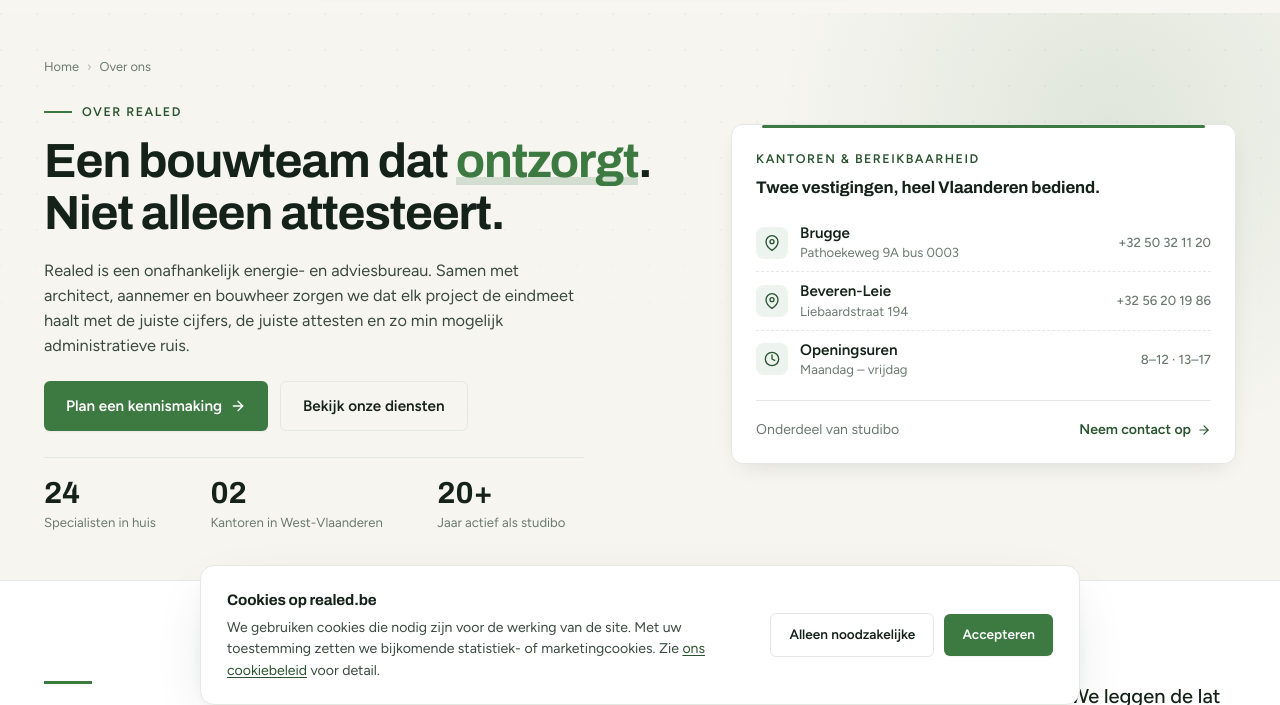
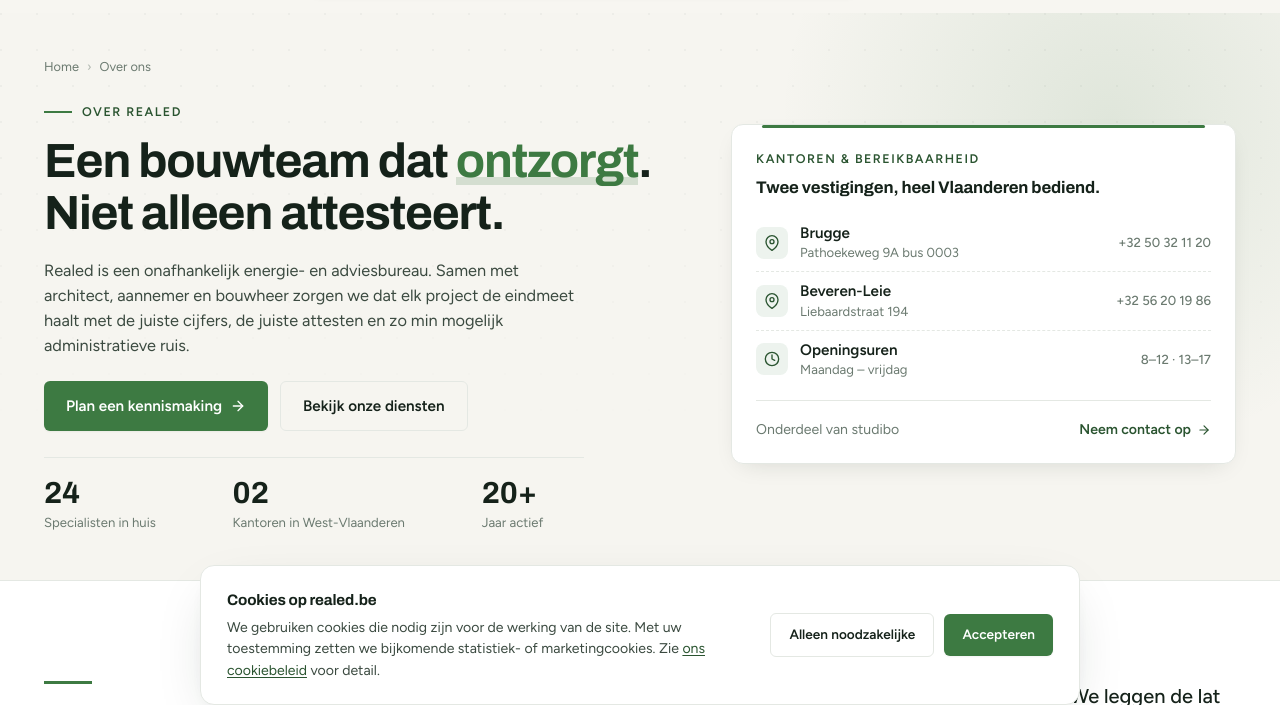
Before and after one commit to glivit/website, a plain HTML site: page over-ons.html in a window 1280 px wide. Shown: the part 75-780 px from the top of the page. Drawn offline with Linux system fonts and the light colour scheme.

Commit message:
Update over-ons.html

```diff
--- a/over-ons.html
+++ b/over-ons.html
@@ -101,7 +101,7 @@
       <div class="page-hero-stats">
         <div class="stat"><div class="num">24</div><div class="lbl">Specialisten in huis</div></div>
         <div class="stat"><div class="num">02</div><div class="lbl">Kantoren in West-Vlaanderen</div></div>
-        <div class="stat"><div class="num">20+</div><div class="lbl">Jaar actief als studibo</div></div>
+        <div class="stat"><div class="num">20+</div><div class="lbl">Jaar actief</div></div>
       </div>
     </div>
 
```
